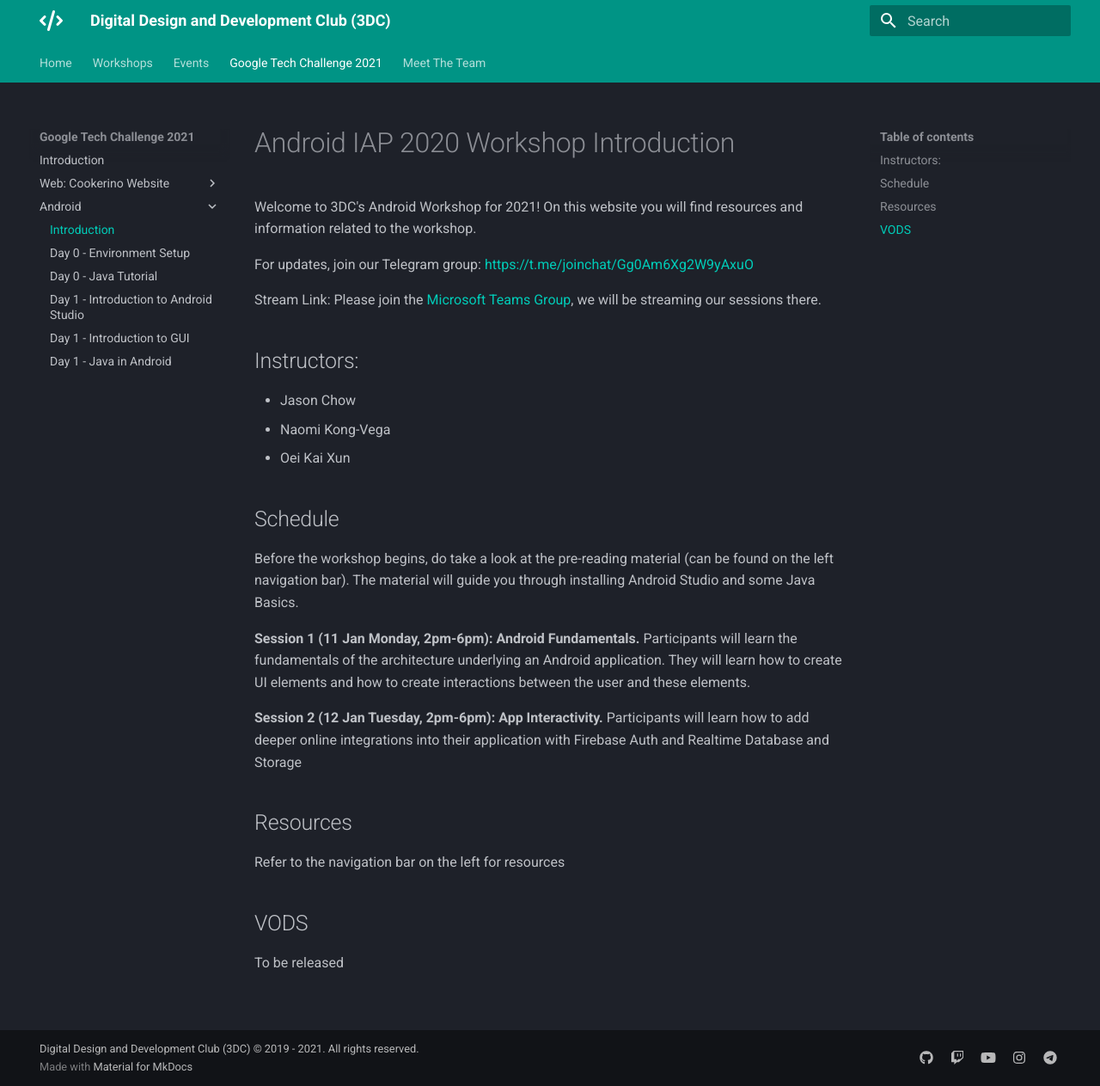
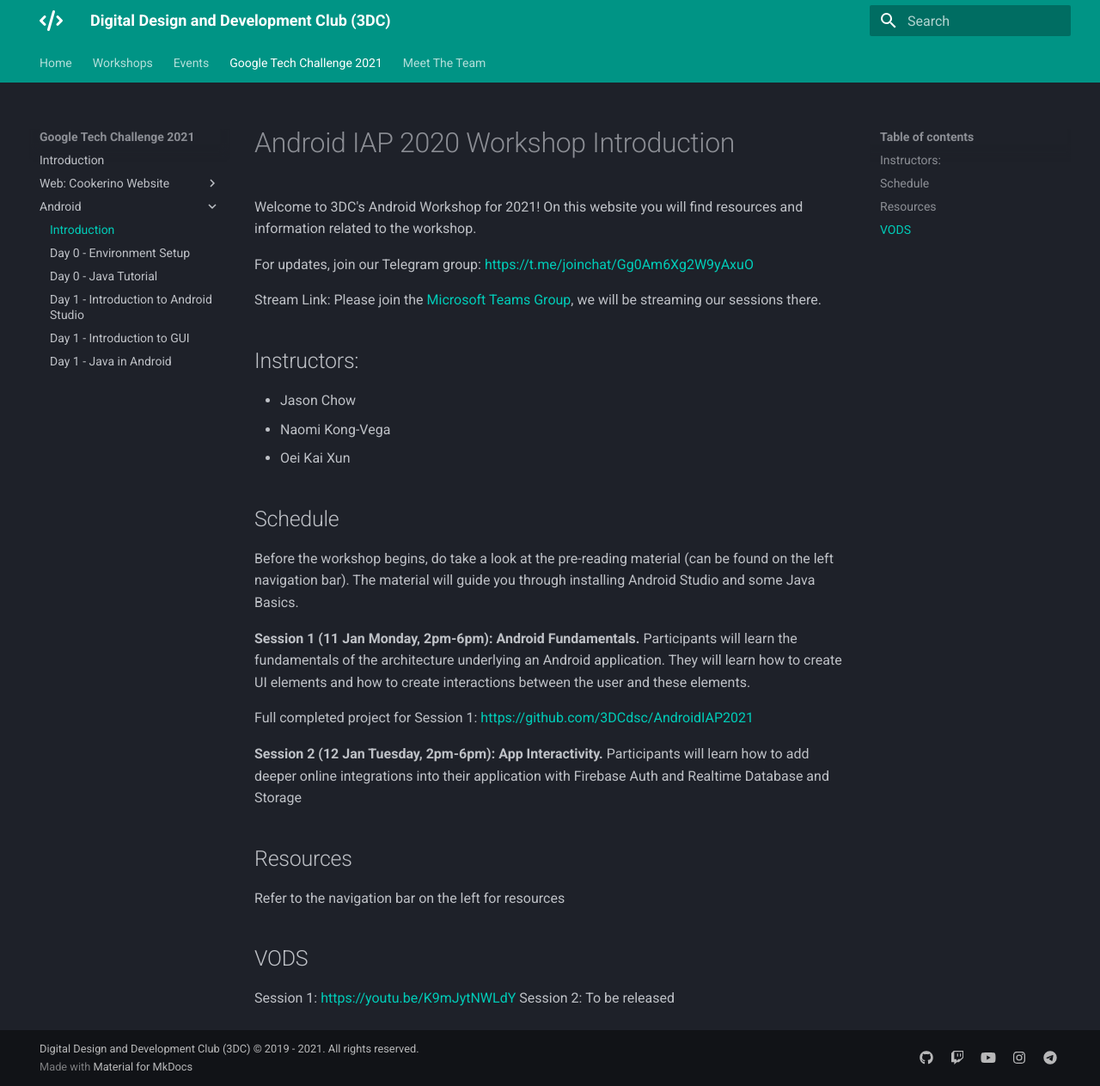
Before and after one commit to SHSR2001/3dcdsc.github.io, an MkDocs documentation site: the page built from docs/gtc/android/android.md, in a window 1280 px wide and 1263 px high. Shown: the whole window at 86% size. Built offline with MkDocs 1.6.1 and Material for MkDocs 9.7.7, drawn with Linux system fonts in a browser that asks for light colours.

Commit message:
add vod for session 1 android

```diff
--- a/docs/gtc/android/android.md
+++ b/docs/gtc/android/android.md
@@ -18,6 +18,8 @@ Before the workshop begins, do take a look at the pre-reading material (can be f
 
 **Session 1 (11 Jan Monday, 2pm-6pm): Android Fundamentals.** Participants will learn the fundamentals of the architecture underlying an Android application. They will learn how to create UI elements and how to create interactions between the user and these elements.
 
+Full completed project for Session 1: <https://github.com/3DCdsc/AndroidIAP2021>
+
 **Session 2 (12 Jan Tuesday, 2pm-6pm): App Interactivity.** Participants will learn how to add deeper online integrations into their application with Firebase Auth and Realtime Database and Storage
 
 ## Resources
@@ -26,4 +28,5 @@ Refer to the navigation bar on the left for resources
 
 ## VODS
 
-To be released
+Session 1: <https://youtu.be/K9mJytNWLdY>
+Session 2: To be released
```
